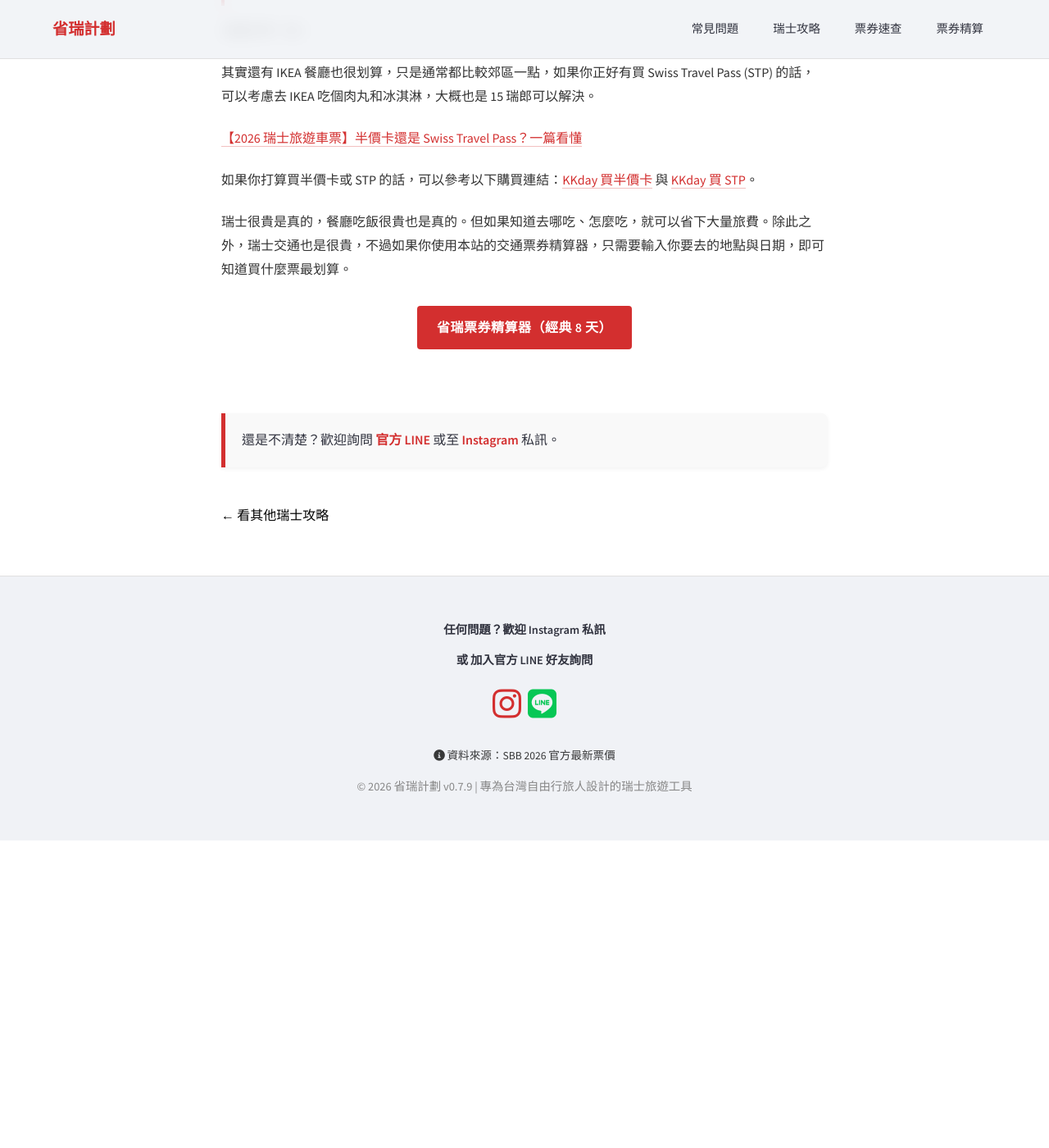
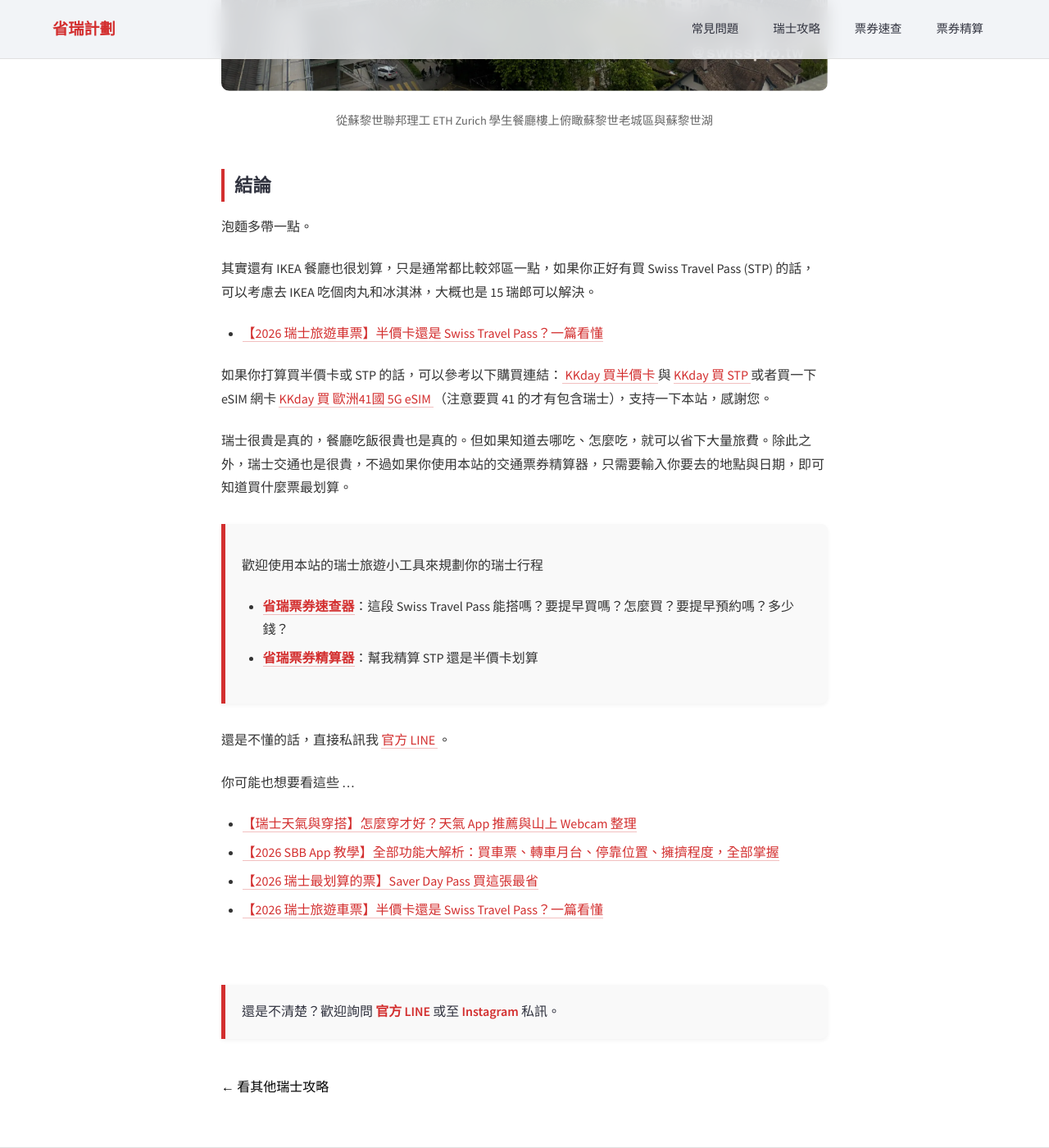
Before and after one commit to Chichinghsu/swisspro, a Jekyll site: the page built from _posts/2026-04-29-food-guide-switzerland.md, in a window 1280 px wide and 1400 px high, scrolled down 8739 px. Shown: the whole window at 82% size. Built offline with Jekyll 4.4.1, drawn with Linux system fonts in a browser that asks for light colours; before the commit the page ends 9764 px from its top, so only the background shows below that; some of the changed text lies outside the part shown.

Commit message:
update food guide links

```diff
--- a/_posts/2026-04-29-food-guide-switzerland.md
+++ b/_posts/2026-04-29-food-guide-switzerland.md
@@ -20,7 +20,7 @@
 除了大家熟知的 Coop 烤雞之外，此文分享幾個在地人的省吃小秘訣，一餐可控制在約 15 瑞郎（約台幣 600 元）的範圍，很難再更低了。
 
 <div class="tip-box" markdown="1">
-歡迎使用本站的瑞士旅遊小工具
+省瑞計劃是幫你省瑞士旅費的網站，歡迎使用各種小工具：
 - [省瑞票券速查器](https://calculator.swisspro.tw/?p=validator)：這段 Swiss Travel Pass 能搭嗎？要提早買嗎？怎麼買？要提早預約嗎？多少錢？
 - [省瑞票券精算器](https://calculator.swisspro.tw/?itinerary_id=f529bba7)：幫我精算 STP 還是半價卡划算
 </div>
@@ -39,15 +39,25 @@
 
 這應該是大家最熟悉的朋友，麥當勞、漢堡王、肯德基等等，通常大的車站附近一定會有，適合快速解決一餐，通常都有自助點餐機，可以不用說話，I 人友善。
 
-除了這些連鎖品牌之外，推薦一家瑞士在地漢堡店 Holy Cow（后里靠），在蘇黎世、洛桑等等都有分店，強調使用瑞士本地食材。以下是蘇黎世中央車站附近店家的地標 [Holy Cow! (Google Maps)](https://maps.app.goo.gl/NPRatibCzx5WzEmV8)，也可以直接搜尋 Holy Cow，有許多分店。價格約在 15 - 20 瑞郎左右，有漢堡、薯條與飲料，非常划算。個人覺得他的薯條非常好吃，走過路過不要錯過。
-
 <div class="tip-box" markdown="1">
 #### 省瑞秘訣
 
 台灣麥當勞 App 和瑞士其實是同一個，可以直接換成瑞士的，重點是可以使用裡面的折價券，讓你省上加省。特價的東西每個月不一定，不過通常可以買到 9.9 瑞郎的麥香雞或大麥克套餐之類。不然在瑞士就算是麥當勞，如果用原價買還是很貴。不過瑞士沒有玉米濃湯，但有一些瑞士特殊起司漢堡，有興趣者可以試試。
 
-[麥當勞 App 換到瑞士教學 (Instagram)](https://www.instagram.com/reel/DWL9Y9VCAdV/)
+<a href="https://www.instagram.com/reel/DWL9Y9VCAdV/"
+          target="_blank"
+          rel="nofollow noopener">
+          麥當勞 App 換到瑞士教學 (Instagram)
+    </a>
 </div>
+
+### Holy Cow!
+
+除了這些連鎖品牌之外，推薦一家瑞士在地漢堡店 Holy Cow（后里靠），在蘇黎世、洛桑等等都有分店，強調使用瑞士本地食材。以下是蘇黎世中央車站附近店家的地標<a href="https://maps.app.goo.gl/NPRatibCzx5WzEmV8"
+          target="_blank"
+          rel="nofollow noopener">
+          Holy Cow! (Google Maps)
+    </a>，也可以直接搜尋 Holy Cow，有許多分店。價格約在 15 - 20 瑞郎左右，有漢堡、薯條與飲料，非常划算。個人覺得他的薯條非常好吃，是真的馬鈴薯切一切下去炸的那種，走過路過不要錯過。
 
 ### Kebab
 
@@ -63,12 +73,25 @@
 1. 選醬：沒有特別挑食的，隨便指一個 (Cocktail 紅醬 或 Yoghurt 白醬)
 1. 要辣？瑞士的辣不會太辣
 
-省瑞精選推薦 Kebab 店（多位於德語區）
-- [Züri Bistro (Google Maps)](https://maps.app.goo.gl/ocbpjMi3F9WyigCh6)
+省瑞精選推薦 Kebab 店（多位於德語區，因為我很少去法語區或義語區）
+
+#### Züri Bistro
+<a href="https://maps.app.goo.gl/ocbpjMi3F9WyigCh6"
+          target="_blank"
+          rel="nofollow noopener">
+          Züri Bistro (Google Maps)
+    </a>
 
 這家位於蘇黎世中央車站地下，學生最愛，每次到吃飯時間都有大量青少年在排隊。他在蘇黎世市區還有其他分店，可以在 Google Maps 搜尋，其他分店有比較多座位可以坐著吃。吃飽後想上廁所要精省的話，可以不要在車站上，雖然就在這家店旁邊，不過要錢。可以走大概五分鐘到旁邊的瑞士國家博物館 Landesmuseum 地下室去上，不用錢。
 
-- [Ayverdi's (Google Maps)](https://maps.app.goo.gl/8fa9FoGo4fnKtf8z9)
+- {% assign target_post = site.posts | where: "url", "/blog/zurich-city-guide/" | first %}<a href="{{ target_post.url }}" class="swiss-red-link">{{ target_post.title }}</a>
+
+#### Ayverdi's
+<a href="https://maps.app.goo.gl/8fa9FoGo4fnKtf8z9"
+          target="_blank"
+          rel="nofollow noopener">
+          Ayverdi's (Google Maps)
+    </a>
 
 這家也是蘇黎世人最推薦的 Kebab 店之一，料多實在，除了中央車站附近有之外，還有許多分店。這家還有自助點餐機，不用跟店員講到話，對於 I 人非常友善。他的薯條也很好吃，有特製紅紅的粉。
 
@@ -89,9 +112,17 @@
 
 以下是在蘇黎世中央車站附近的店家，這兩家在全瑞士有很多分店，可以在 Google Maps 上搜尋。
 
-[Migros Restaurant (Google Maps)](https://maps.app.goo.gl/VJPczd4UjgTdRTQ37)
+- <a href="https://maps.app.goo.gl/VJPczd4UjgTdRTQ37"
+          target="_blank"
+          rel="nofollow noopener">
+          Migros Restaurant (Google Maps)
+    </a>
 
-[Coop Restaurant (Google Maps)](https://maps.app.goo.gl/kbn86XUDgWYYBsAd9)
+- <a href="https://maps.app.goo.gl/kbn86XUDgWYYBsAd9"
+          target="_blank"
+          rel="nofollow noopener">
+          Coop Restaurant (Google Maps)
+    </a>
 
 <a id="aessbar"></a>
 ## Äss Bar
@@ -100,7 +131,11 @@
 
 建議買法國麵包三明治，裡面包著肉與菜的那種。預算大概 10 瑞郎內可以買到一大個，普通的可頌之類的甚至不到 2 瑞郎，大概 15 塊就可以吃很飽，還可以幫你加熱麵包。此店在蘇黎世、伯恩、琉森、洛桑等都有。有些地方他也有餐車，地點比較不固定，不過只要認這個藍色招牌即可。
 
-蘇黎世老城區（中央車站走路約十分鐘）的分店：[Äss Bar (Google Maps)](https://maps.app.goo.gl/vQ5cL6PLm3X1E2hM7)
+蘇黎世老城區（中央車站走路約十分鐘）的分店：<a href="https://maps.app.goo.gl/vQ5cL6PLm3X1E2hM7"
+          target="_blank"
+          rel="nofollow noopener">
+          Äss Bar  (Google Maps)
+    </a>
 
 <figure style="max-width: 300px; margin: 20px auto;">
   <img src="{{ '/img/food/aess_bar.webp' | relative_url }}" alt="Äss Bar 蘇黎世">
@@ -115,7 +150,11 @@
 
 不過最著名的 Coop 超市，今 (2026) 年改了規則，取消了 50% 折扣，現在最多只有 40%（打六折）。不過他們（號稱）會提早開始貼，大概四五點就開始會有 20% （打八折）的貼紙，都沒人買的話會加碼到 40%。不過買了記得早點吃，不然就過期了。
 
-[心痛比快樂更珍食 (Instagram)](https://www.instagram.com/reel/DWeAHiMiHbf/)
+<a href="https://www.instagram.com/reel/DWeAHiMiHbf/"
+          target="_blank"
+          rel="nofollow noopener">
+          心痛比快樂更珍食 (Instagram)
+</a>
 
 <a id="tgtg"></a>
 ## Too Good To Go
@@ -135,9 +174,17 @@
 
 Too Good To Go App 下載
 
-[App 下載 (Android)](https://play.google.com/store/apps/details?id=com.app.tgtg)
+<a href="https://play.google.com/store/apps/details?id=com.app.tgtg"
+          target="_blank"
+          rel="nofollow noopener">
+          App 下載 (Android)
+</a>
 
-[App 下載 (iOS)](https://apps.apple.com/ch/app/too-good-to-go-essen-retten/id1060683933)
+<a href="https://apps.apple.com/ch/app/too-good-to-go-essen-retten/id1060683933"
+          target="_blank"
+          rel="nofollow noopener">
+          App 下載 (iOS)
+</a>
 
 <a id="mensa"></a>
 ## 大學學生餐廳 Mensa
@@ -158,17 +205,29 @@
   <figcaption>某日學生餐廳的咖哩飯</figcaption>
 </figure>
 
-蘇黎世聯邦理工 (ETH Zurich) 主校區離蘇黎世中央火車站很近，可以搭小纜車 Polybahn 上去，順便參觀愛因斯坦的置物櫃與拍拍蘇黎世的景。此外，此校也是我的母校，歡迎加入 [省瑞計劃 官方 LINE](https://lin.ee/5BCOXOU) 私訊我，我可以推薦你更多私房景點。
+蘇黎世聯邦理工 (ETH Zurich) 主校區離蘇黎世中央火車站很近，可以搭小纜車 Polybahn 上去，順便參觀愛因斯坦的置物櫃與拍拍蘇黎世的景。此外，此校也是我的母校，歡迎加入<a href="https://lin.ee/5BCOXOU"
+          target="_blank"
+          rel="nofollow noopener">
+          省瑞計劃 官方 LINE
+</a> 我可以推薦你更多私房景點。
 
-{% assign target_post = site.posts | where: "url", "/blog/zurich-guide/" | first %}
-<a href="{{ target_post.url }}" class="swiss-red-link">{{ target_post.title }}</a>
+- {% assign target_post = site.posts | where: "url", "/blog/zurich-city-guide/" | first %}<a href="{{ target_post.url }}" class="swiss-red-link">{{ target_post.title }}</a>
+- {% assign target_post = site.posts | where: "url", "/blog/zurich-guide/" | first %}<a href="{{ target_post.url }}" class="swiss-red-link">{{ target_post.title }}</a>
 
 
 以下為離蘇黎世中央車站不遠的兩家學生餐廳
 
-[蘇黎世聯邦理工 學生餐廳 (Google Maps)](https://maps.app.goo.gl/E6bWBryXhnVLXqdKA)
+<a href="https://maps.app.goo.gl/E6bWBryXhnVLXqdKA"
+          target="_blank"
+          rel="nofollow noopener">
+          蘇黎世聯邦理工 ETH 學生餐廳 (Google Maps)
+</a>
 
-[蘇黎世大學 學生餐廳 (Google Maps)](https://maps.app.goo.gl/fKPNBUQZbDdN3ihh7)
+<a href="https://maps.app.goo.gl/fKPNBUQZbDdN3ihh7"
+          target="_blank"
+          rel="nofollow noopener">
+          蘇黎世大學 UZH 學生餐廳 (Google Maps)
+</a>
 
 除了這兩家之外還有很多散落在瑞士各地的大學學生餐廳，可以在 Google Maps 輸入 Mensa （德文的學生餐廳）尋找，但需注意不是每家都可以讓外人進去吃。
 
@@ -184,19 +243,39 @@
 
 其實還有 IKEA 餐廳也很划算，只是通常都比較郊區一點，如果你正好有買 Swiss Travel Pass (STP) 的話，可以考慮去 IKEA 吃個肉丸和冰淇淋，大概也是 15 瑞郎可以解決。
 
-{% assign target_post = site.posts | where: "url", "/blog/stp-halbtax-guide/" | first %}
-<a href="{{ target_post.url }}" class="swiss-red-link">{{ target_post.title }}</a>
+- {% assign target_post = site.posts | where: "url", "/blog/stp-halbtax-guide/" | first %}<a href="{{ target_post.url }}" class="swiss-red-link">{{ target_post.title }}</a>
 
 
-如果你打算買半價卡或 STP 的話，可以參考以下購買連結：[KKday 買半價卡](https://www.kkday.com/zh-tw/product/128031-swiss-half-fare-e-ticket-switzerland?cid=24072) 與 [KKday 買 STP](http://kkday.com/zh-tw/product/2524-swiss-travel-pass?cid=24072)。
+如果你打算買半價卡或 STP 的話，可以參考以下購買連結：<a href="https://www.kkday.com/zh-tw/product/128031-swiss-half-fare-e-ticket-switzerland?cid=24072"
+          target="_blank"
+          rel="nofollow noopener">
+          KKday 買半價卡
+</a> 與 <a href="http://kkday.com/zh-tw/product/2524-swiss-travel-pass?cid=24072"
+          target="_blank"
+          rel="nofollow noopener">
+          KKday 買 STP
+</a>或者買一下 eSIM 網卡 <a href="https://www.kkday.com/zh-tw/product/135866?cid=24072"
+          target="_blank"
+          rel="nofollow noopener">
+          KKday 買 歐洲41國 5G eSIM
+</a>（注意要買 41 的才有包含瑞士），支持一下本站，感謝您。
 
 瑞士很貴是真的，餐廳吃飯很貴也是真的。但如果知道去哪吃、怎麼吃，就可以省下大量旅費。除此之外，瑞士交通也是很貴，不過如果你使用本站的交通票券精算器，只需要輸入你要去的地點與日期，即可知道買什麼票最划算。
 
-<div class="swiss-buy-container">
-    <a href="https://calculator.swisspro.tw/?itinerary_id=fd5b65b6"
-       target="_blank"
-       rel="nofollow noopener"
-       class="kkday-swiss-btn">
-       省瑞票券精算器（經典 8 天）
-    </a>
+<div class="tip-box" markdown="1">
+歡迎使用本站的瑞士旅遊小工具來規劃你的瑞士行程
+- [省瑞票券速查器](https://calculator.swisspro.tw/?p=validator)：這段 Swiss Travel Pass 能搭嗎？要提早買嗎？怎麼買？要提早預約嗎？多少錢？
+- [省瑞票券精算器](https://calculator.swisspro.tw/?itinerary_id=f529bba7)：幫我精算 STP 還是半價卡划算
 </div>
+
+還是不懂的話，直接私訊我 <a href="https://lin.ee/5BCOXOU"
+          target="_blank"
+          rel="nofollow noopener">
+          官方 LINE
+    </a>。
+
+你可能也想要看這些 ...
+- {% assign target_post = site.posts | where: "url", "/blog/meteoswiss-app-guide/" | first %}<a href="{{ target_post.url }}" class="swiss-red-link">{{ target_post.title }}</a>
+- {% assign target_post = site.posts | where: "url", "/blog/how-to-sbb-app/" | first %}<a href="{{ target_post.url }}" class="swiss-red-link">{{ target_post.title }}</a>
+- {% assign target_post = site.posts | where: "url", "/blog/saver-day-pass/" | first %}<a href="{{ target_post.url }}" class="swiss-red-link">{{ target_post.title }}</a>
+- {% assign target_post = site.posts | where: "url", "/blog/stp-halbtax-guide/" | first %}<a href="{{ target_post.url }}" class="swiss-red-link">{{ target_post.title }}</a>
```
